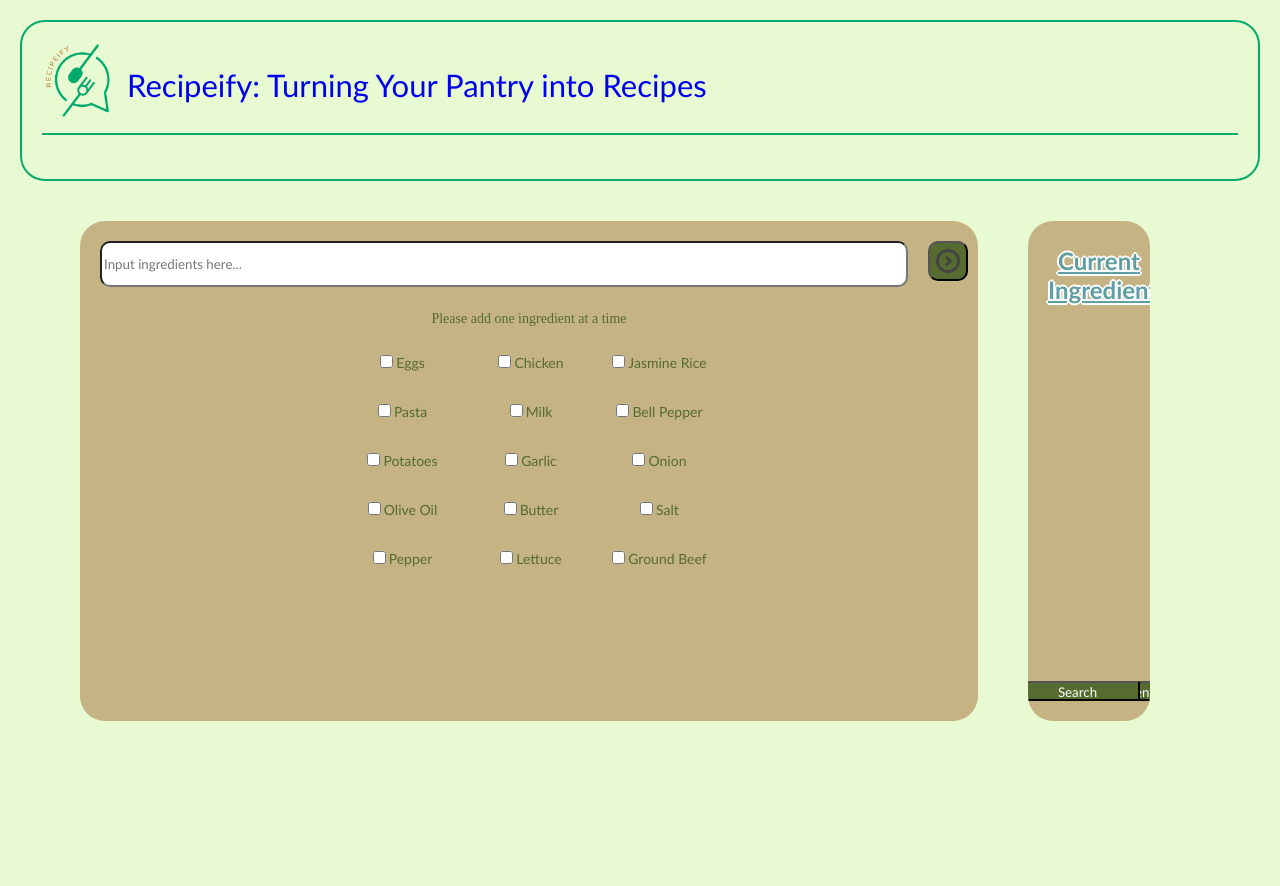
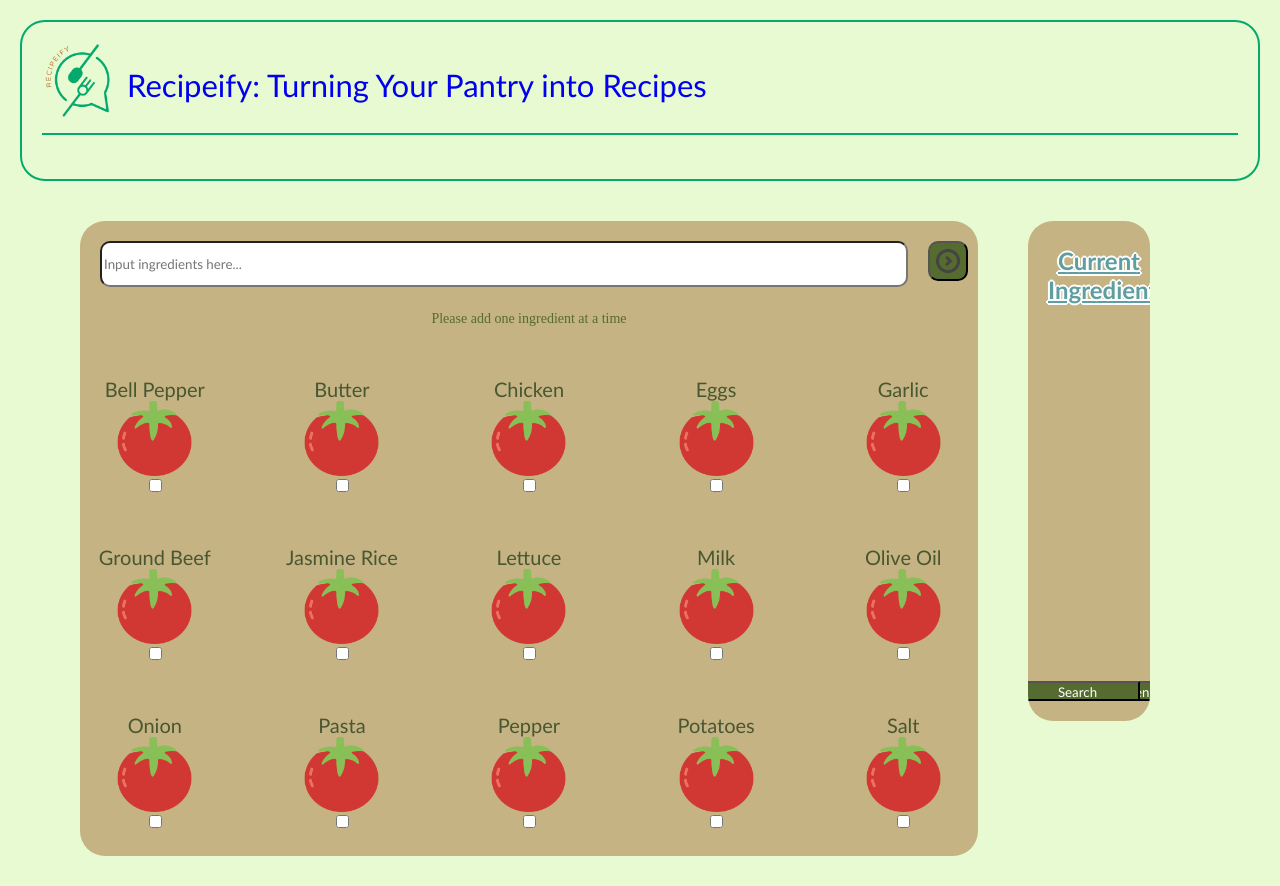
Before and after one commit to SoulaiVang/Recipify, a React (Create React App) app: page / in a window 1280 px wide. Before the commit the page ends 800 px from the top, so only its background shows below. Built offline with nearby package versions, Linux system fonts and the light colour scheme.

Commit message:
Formatted checkboxes more, starting to add images

```diff
--- a/src/IngredientPage.css
+++ b/src/IngredientPage.css
@@ -53,11 +53,12 @@ body {
   align-items: center;
   flex-grow: 1;
   font-size: 14px;
-  color:darkolivegreen;
+  color:rgb(73, 87, 49);
   background-color: #C5B384;
   border-radius: 25px;
   margin-left: 50px;
   margin-right: 50px;
+  padding-bottom: 25px;
   font-family: Calibri;
 }
 
@@ -99,10 +100,23 @@ body {
 .ingredient-checkboxes {
   align-items: center;
   position: relative;
-  margin-top: 25px;
+  margin-top: 50px;
   display: grid;
-  grid-gap: 30px;
-  grid-template-columns: 1fr 1fr 1fr;
+  grid-row-gap: 50px;
+  grid-column-gap: 75px;
+  grid-template-columns: 1fr 1fr 1fr 1fr 1fr;
+  font-size: 20px;
+}
+
+.ingredient-image {
+  width: 75px;
+  height: 75px;
+}
+
+label {
+  display: flex;
+  flex-direction: column;
+  align-items: center;
 }
 
 /* Right panel for current ingredients and search button */
--- a/src/IngredientPage.js
+++ b/src/IngredientPage.js
@@ -4,6 +4,7 @@ import { useNavigate } from "react-router-dom";
 import axios from 'axios';
 import logo from './assets/logo.png';
 import searchIcon from './assets/searchicon.png';
+import test from './assets/tomato.png';
 
 const IngredientPage = () => {
   // Used for page redirection
@@ -11,7 +12,7 @@ const IngredientPage = () => {
 
   // Update recipe list
   const [ingredientsList, setIngredientsList] = useState([]);
-  const common_ingredients = ["Eggs", "Chicken", "Jasmine Rice", "Pasta", "Milk", "Bell Pepper", "Potatoes", "Garlic", "Onion", "Olive Oil", "Butter", "Salt", "Pepper", "Lettuce", "Ground Beef"]
+  const common_ingredients = [ "Bell Pepper", "Butter", "Chicken", "Eggs", "Garlic", "Ground Beef", "Jasmine Rice", "Lettuce", "Milk", "Olive Oil", "Onion", "Pasta", "Pepper", "Potatoes", "Salt"]
 
   const handleCheckboxChange = (event, ingredient) => {
     const {checked} = event.target;
@@ -116,13 +117,14 @@ const IngredientPage = () => {
           <div className='ingredient-checkboxes'>
           {common_ingredients.map((ingredient, index) => (
             <label key={index}>
+              {ingredient}
+              <img className="ingredient-image" src={test}></img>
               <input
               type="checkbox"
               value={ingredient}
               checked={containsIngredient(ingredient)}
               onChange={(event) => handleCheckboxChange(event, ingredient)}
               />
-              {ingredient}
               {/* <img className="ingredientImage" src={ingredientImages[0].image} alt=''></img> */}
             </label>
           ))}
```
Also changed, not shown: src/assets/tomato.png (added).
